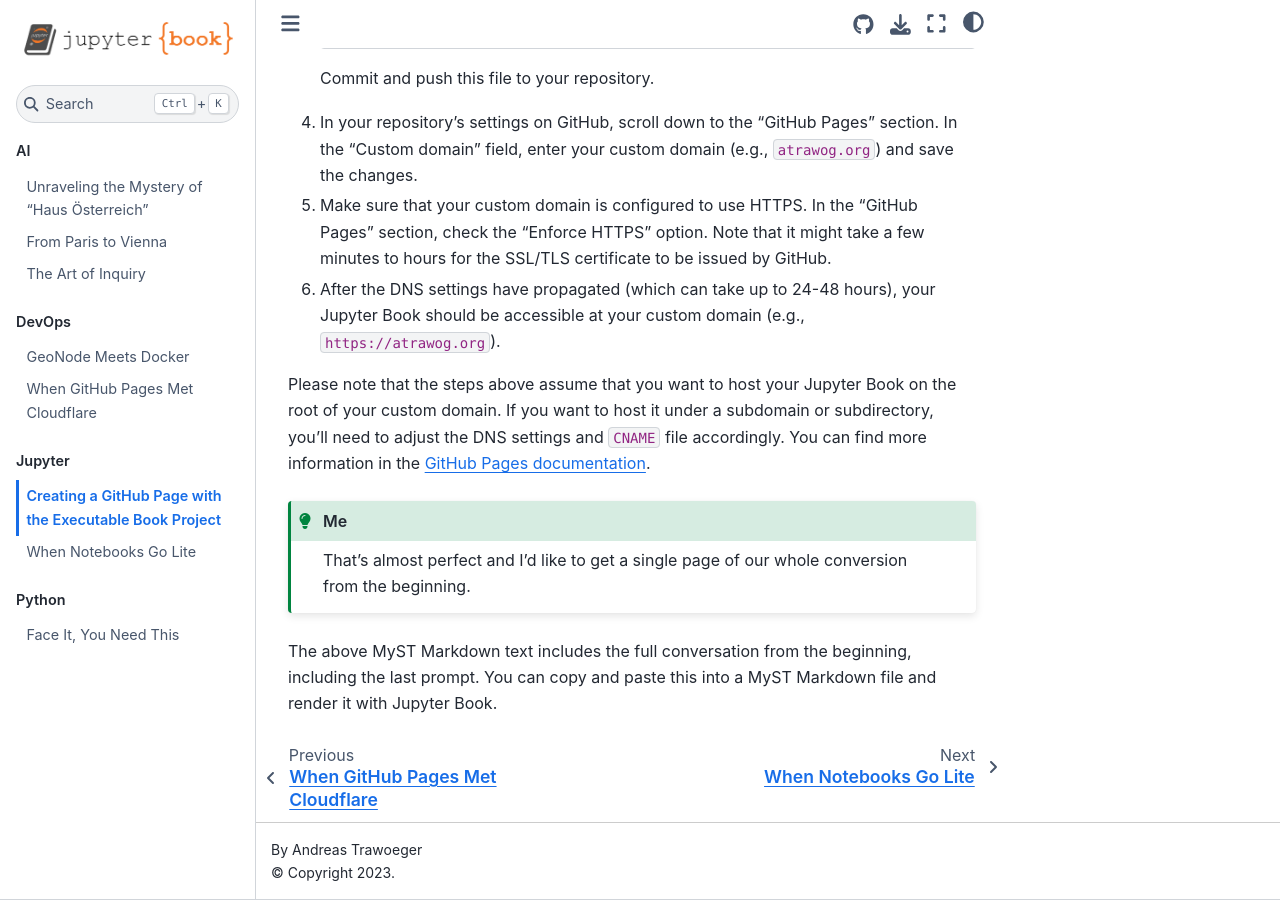
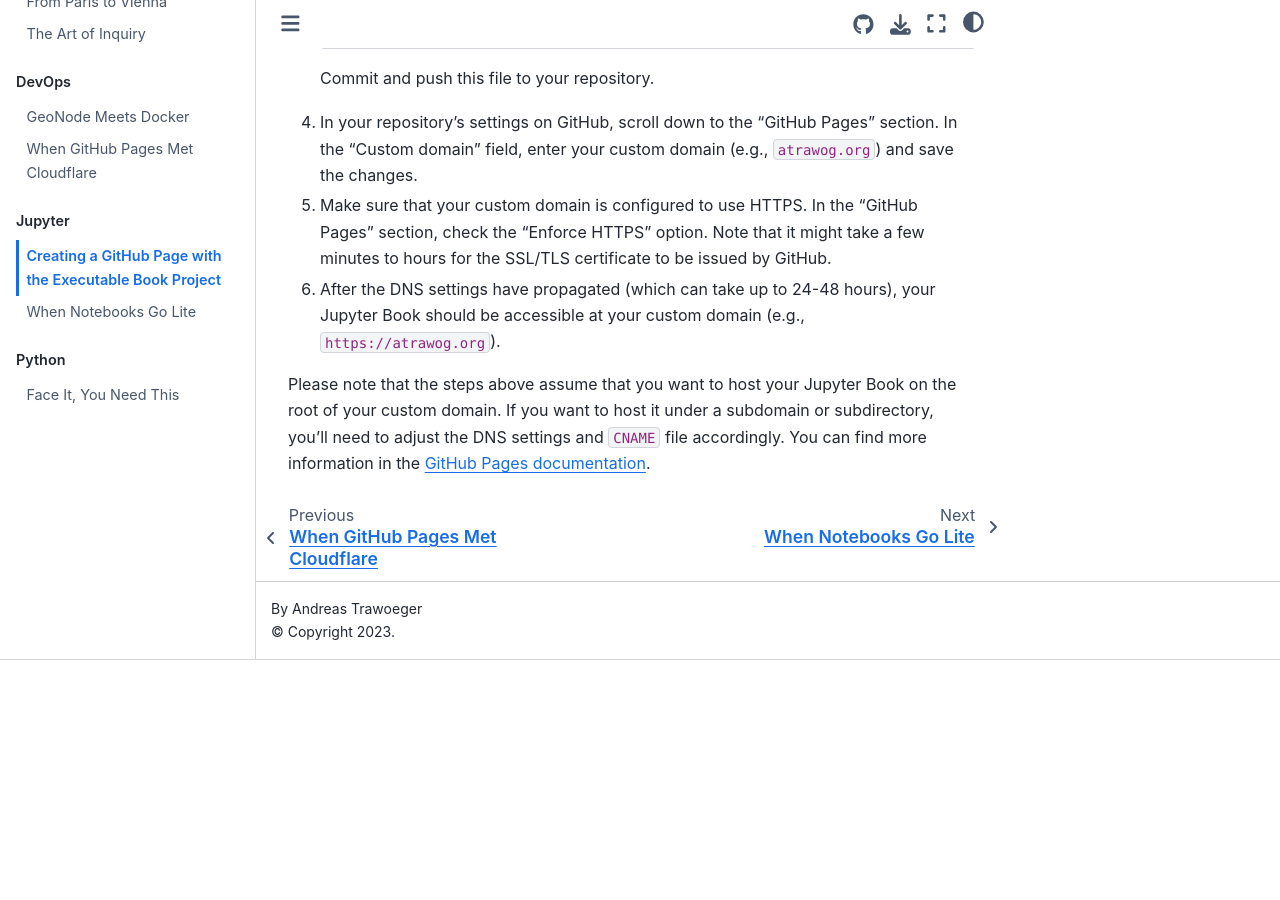
Before and after one commit to atrawog/mybook, a Jupyter Book: the page built from parts/jupyter/github_page_ebp.md, in a window 1280 px wide and 900 px high, scrolled down 2706 px. Built offline with Jupyter Book 1.0.4 settings and Sphinx 7.4.7 and the Sphinx Book theme 1.1.4, drawn with Linux system fonts in a browser that asks for light colours; after the commit the page ends 3366 px from its top, so only the background shows below that.

Commit message:
Add CNAME

````diff
--- a/parts/jupyter/github_page_ebp.md
+++ b/parts/jupyter/github_page_ebp.md
@@ -108,10 +108,3 @@ To publish your Jupyter Book on a custom domain like `atrawog.org`, follow these
 6. After the DNS settings have propagated (which can take up to 24-48 hours), your Jupyter Book should be accessible at your custom domain (e.g., `https://atrawog.org`).
 
 Please note that the steps above assume that you want to host your Jupyter Book on the root of your custom domain. If you want to host it under a subdomain or subdirectory, you'll need to adjust the DNS settings and `CNAME` file accordingly. You can find more information in the [GitHub Pages documentation](https://docs.github.com/en/pages/configuring-a-custom-domain-for-your-github-pages-site).
-
-```{admonition} Me
-:class: tip
-That's almost perfect and I'd like to get a single page of our whole conversion from the beginning.
-```
-
-The above MyST Markdown text includes the full conversation from the beginning, including the last prompt. You can copy and paste this into a MyST Markdown file and render it with Jupyter Book.
````
Also changed, not shown: 1 other file.
